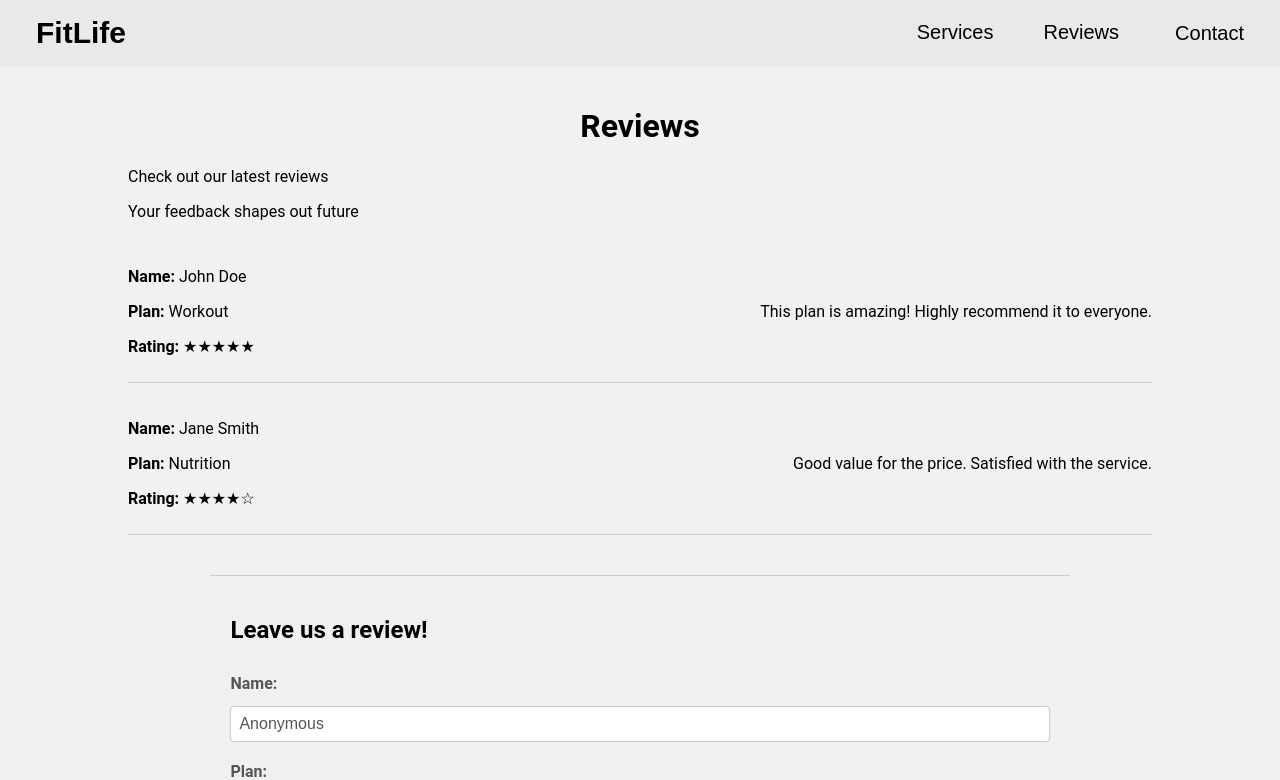
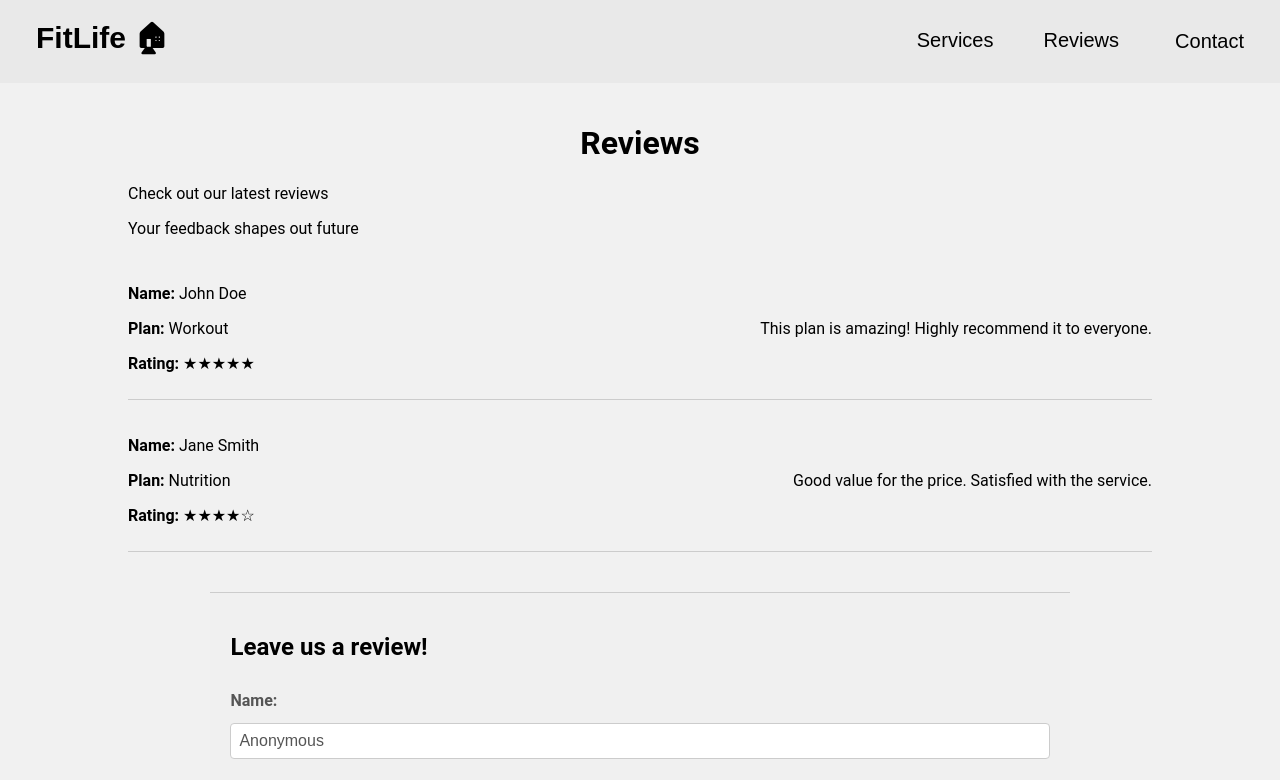
Before and after one commit to michaelhum28/seg3125-p2-f, a React (Create React App) app: page /seg3125-p2-f/reviews in a window 1280 px wide. Shown: the top 780 px of the page. Built offline with nearby package versions, Linux system fonts and the light colour scheme.

Commit message:
added icons

```diff
--- a/src/Navbar.js
+++ b/src/Navbar.js
@@ -17,7 +17,7 @@ const Navbar = ({ setScrollToContact }) => {
 
   return (
     <nav className="navbar">
-      <button className="navbar-brand" onClick={handleLogoClick}>FitLife</button>
+      <button className="navbar-brand" onClick={handleLogoClick}>FitLife 🏠︎</button>
       <ul className="navbar-menu">
         <li
           className="services-menu"
```
